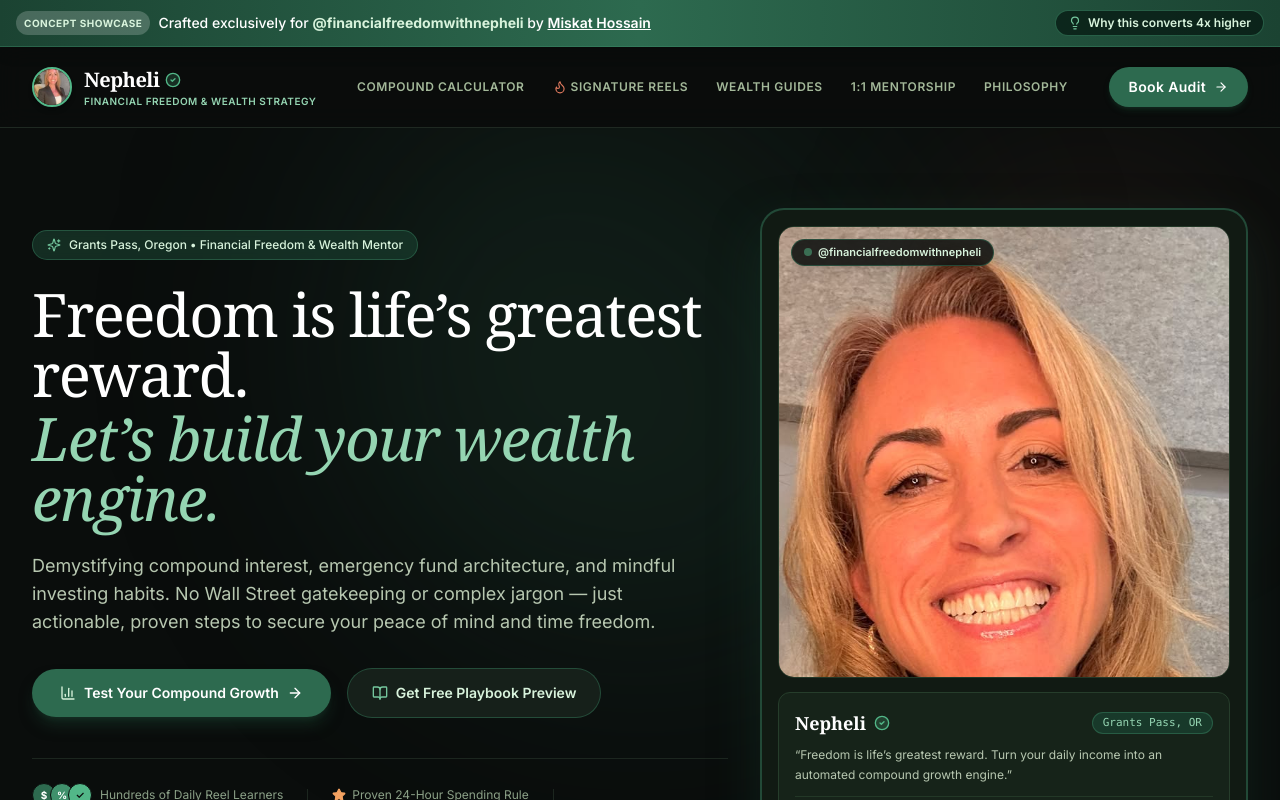
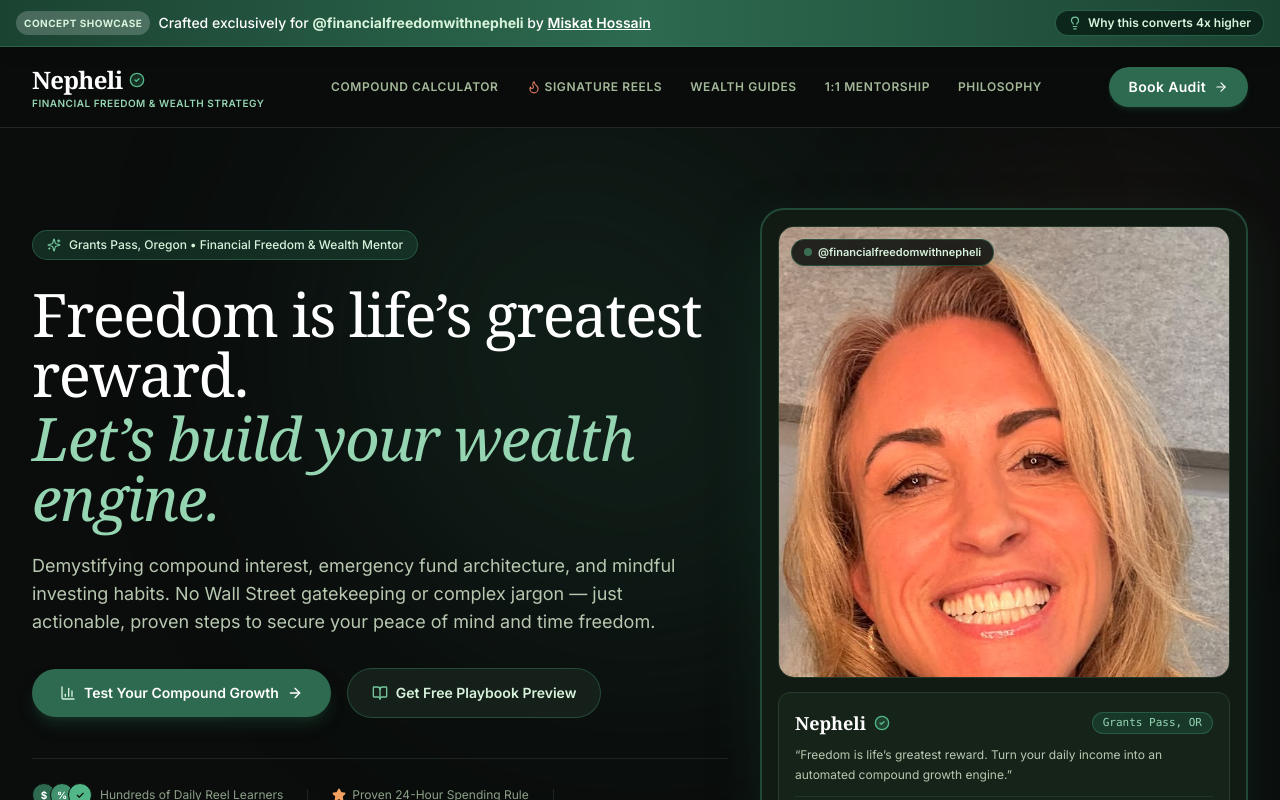
Before and after one commit to miskathoss/miskathossain, a Next.js app: page /financialfreedomwithnepheli in a window 1280 px wide. Shown: the top 800 px of the page. Built offline with nearby package versions, Linux system fonts and the light colour scheme.

Commit message:
fix: remove picture from header and retain clean typography

```diff
--- a/src/app/financialfreedomwithnepheli/NepheliClient.tsx
+++ b/src/app/financialfreedomwithnepheli/NepheliClient.tsx
@@ -252,20 +252,10 @@ export default function NepheliClient() {
       <header className="border-b border-[#1F2922] bg-[#0A0D0C]/90 backdrop-blur-md sticky top-[41px] z-40">
         <div className="max-w-7xl mx-auto px-4 sm:px-6 lg:px-8 h-20 flex items-center justify-between">
           {/* Brand Name with verified badge */}
-          <Link href="#top" className="flex items-center gap-3 group">
-            <div className="relative w-10 h-10 rounded-full overflow-hidden border-2 border-[#52B788] shadow-md group-hover:border-[#74C69D] transition-colors shrink-0">
-              <Image
-                src="/assets/nepheli/nepheli-avatar.jpg"
-                alt="Nepheli"
-                fill
-                sizes="40px"
-                priority
-                className="object-cover"
-              />
-            </div>
+          <Link href="#top" className="flex items-center gap-2 group">
             <div>
               <div className="flex items-center gap-1.5">
-                <span className="font-serif text-lg sm:text-xl font-bold tracking-tight text-white group-hover:text-[#D8F3DC] transition-colors">
+                <span className="font-serif text-xl sm:text-2xl font-bold tracking-tight text-white group-hover:text-[#D8F3DC] transition-colors">
                   Nepheli
                 </span>
                 <CheckCircle2 className="w-4 h-4 text-[#52B788] fill-[#52B788]/20" />
```
